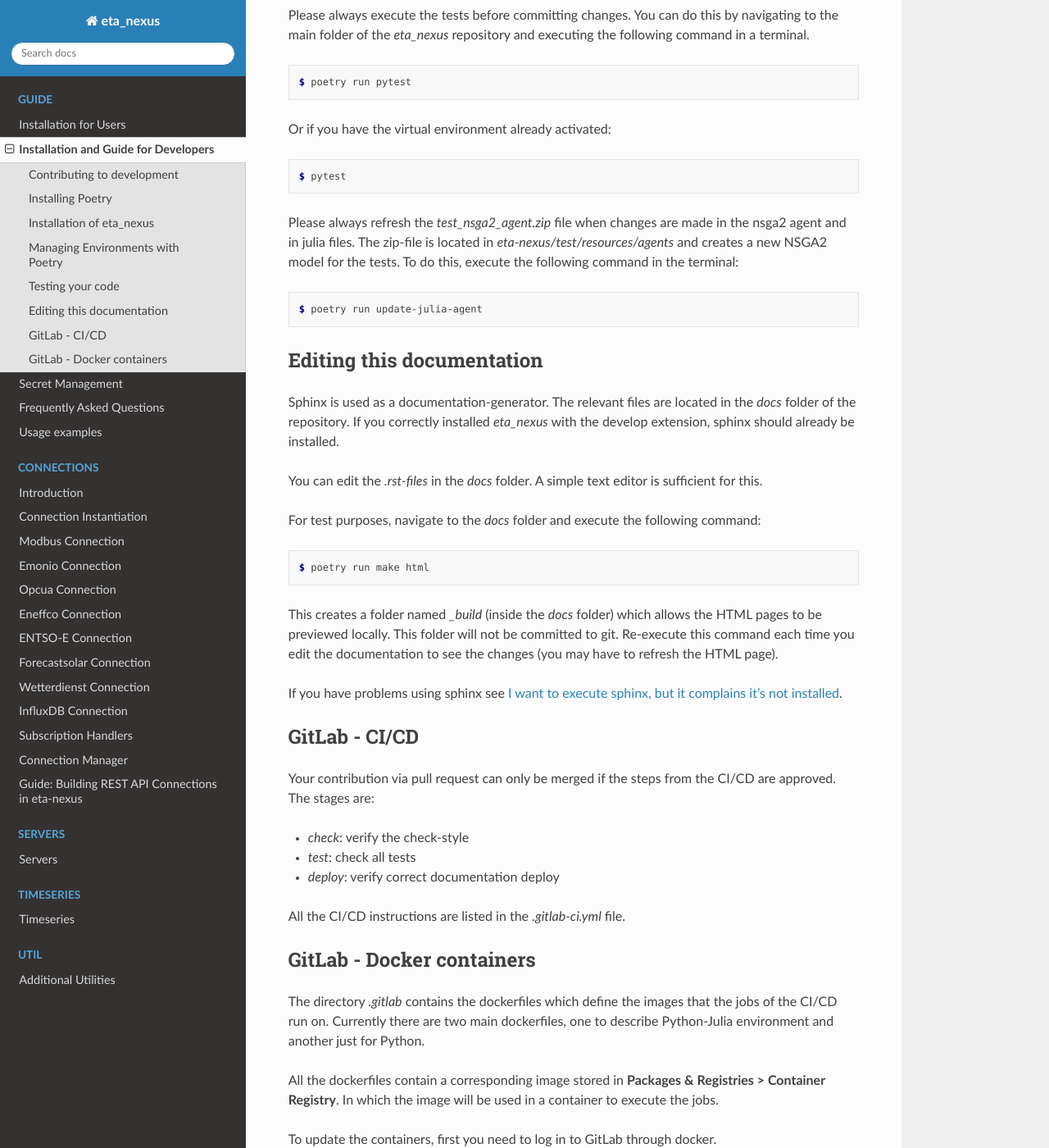
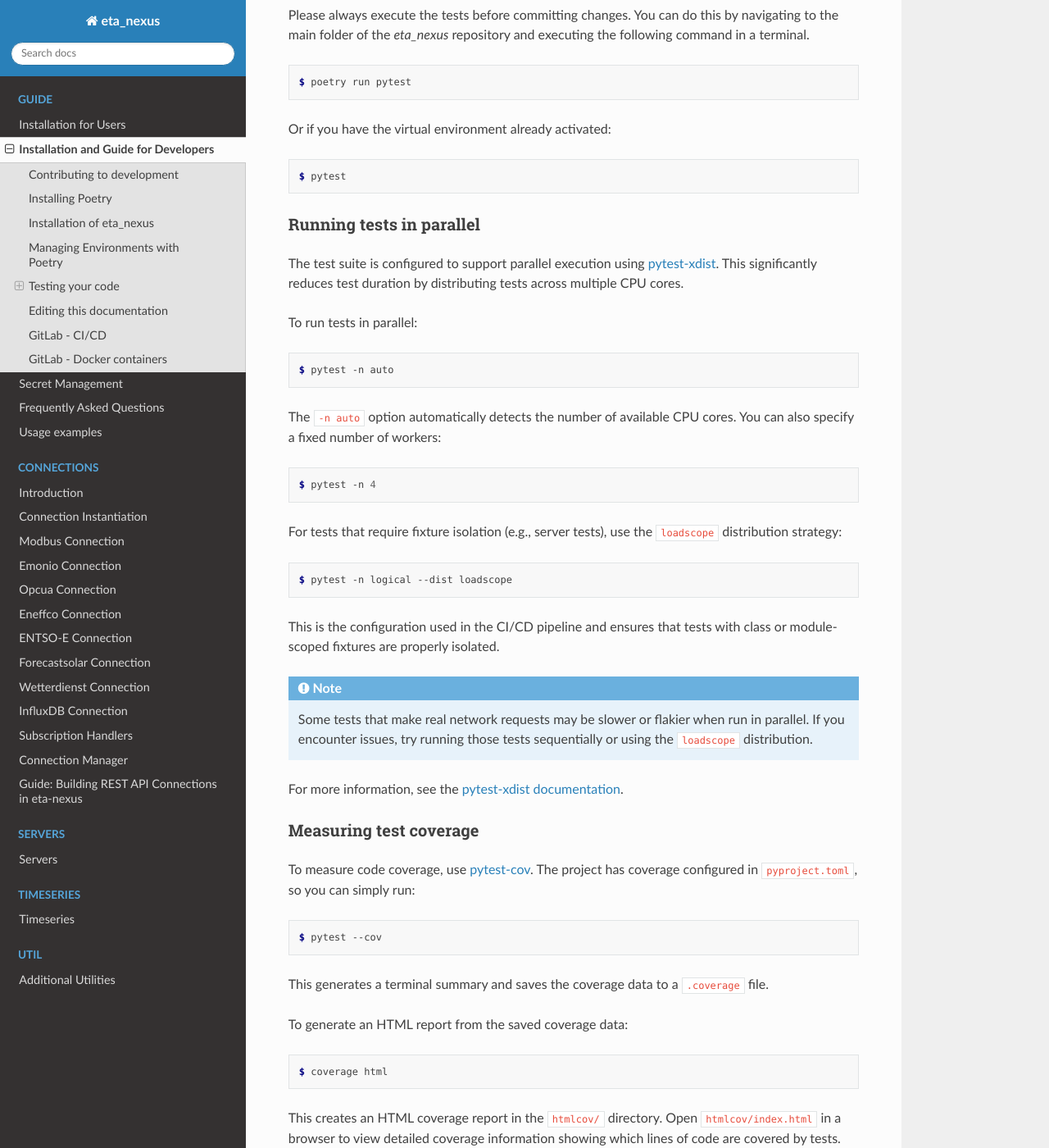
Before and after one commit to PTW-TUDa/eta-nexus, a Sphinx documentation site: the page built from docs/guide/development.rst, in a window 1280 px wide and 1400 px high, scrolled down 3532 px. Shown: the whole window at 82% size. Built offline with Sphinx 7.4.7 and the Read the Docs theme 3.1.0, drawn with Linux system fonts in a browser that asks for light colours; pages that are not in the unit, such as notebooks, are missing from menus; some of the changed text lies outside the part shown.

Commit message:
Resolve "Configure parallel test execution by pytest-xdist plugin"

```diff
--- a/docs/guide/development.rst
+++ b/docs/guide/development.rst
@@ -177,13 +177,78 @@ Or if you have the virtual environment already activated:
 
     $ pytest
 
-Please always refresh the *test_nsga2_agent.zip* file when changes are made in the nsga2 agent and in julia files. The zip-file is located
-in *eta-nexus/test/resources/agents* and creates a new NSGA2 model for the tests. To do this, execute the following
-command in the terminal:
+Running tests in parallel
+^^^^^^^^^^^^^^^^^^^^^^^^^^
+
+The test suite is configured to support parallel execution using `pytest-xdist <https://pytest-xdist.readthedocs.io/>`_.
+This significantly reduces test duration by distributing tests across multiple CPU cores.
+
+To run tests in parallel:
 
 .. code-block:: console
 
-    $ poetry run update-julia-agent
+    $ pytest -n auto
+
+The ``-n auto`` option automatically detects the number of available CPU cores. You can also specify
+a fixed number of workers:
+
+.. code-block:: console
+
+    $ pytest -n 4
+
+For tests that require fixture isolation (e.g., server tests), use the ``loadscope`` distribution strategy:
+
+.. code-block:: console
+
+    $ pytest -n logical --dist loadscope
+
+This is the configuration used in the CI/CD pipeline and ensures that tests with class or module-scoped
+fixtures are properly isolated.
+
+.. note::
+    Some tests that make real network requests may be slower or flakier when run in parallel.
+    If you encounter issues, try running those tests sequentially or using the ``loadscope`` distribution.
+
+For more information, see the `pytest-xdist documentation <https://pytest-xdist.readthedocs.io/en/stable/>`_.
+
+Measuring test coverage
+^^^^^^^^^^^^^^^^^^^^^^^^
+
+To measure code coverage, use `pytest-cov <https://pytest-cov.readthedocs.io/>`_.
+The project has coverage configured in ``pyproject.toml``, so you can simply run:
+
+.. code-block:: console
+
+    $ pytest --cov
+
+This generates a terminal summary and saves the coverage data to a ``.coverage`` file.
+
+To generate an HTML report from the saved coverage data:
+
+.. code-block:: console
+
+    $ coverage html
+
+This creates an HTML coverage report in the ``htmlcov/`` directory. Open ``htmlcov/index.html``
+in a browser to view detailed coverage information showing which lines of code are covered by tests.
+
+For a detailed terminal report:
+
+.. code-block:: console
+
+    $ coverage report
+
+You can combine coverage with parallel execution:
+
+.. code-block:: console
+
+    $ pytest -n auto --cov
+
+.. note::
+    The ``.coverage`` file persists between test runs. You can regenerate reports using
+    ``coverage html`` or ``coverage report`` without re-running tests.
+
+For more coverage options, see the `pytest-cov documentation <https://pytest-cov.readthedocs.io/en/stable/>`_.
 
 Editing this documentation
 -----------------------------
--- a/pyproject.toml
+++ b/pyproject.toml
@@ -101,6 +101,7 @@ mypy = "~1.15"
 types-python-dateutil = "^2.8.19.14"
 types-requests = "^2.31.0.10"
 types-pytz = "^2025.2.0.20250326"
+pytest-xdist = {extras = ["psutil"], version = "^3.8.0"}
 
 [tool.mypy]
 python_version = "3.10"
```
Also changed, not shown: .gitlab-ci.yml, 6 other files.
